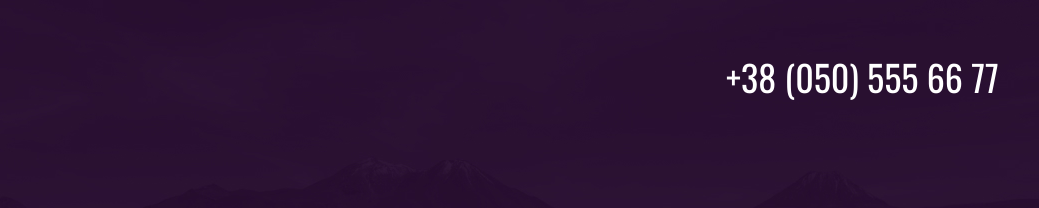
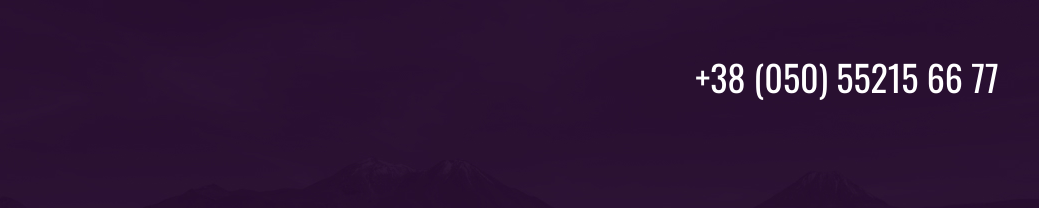
Before and after one commit to S1lent-VS/Auto-express, a plain HTML site: page Auto/Auto/index.html in a window 1280 px wide. Shown: the top 208 px of the page, 241-1280 px from the left. Drawn offline with nearby package versions, Linux system fonts and the light colour scheme.

Commit message:
1
Verificare

```diff
--- a/Auto/Auto/index.html
+++ b/Auto/Auto/index.html
@@ -23,7 +23,7 @@
         <a class="logo" href="#">
           <img class="logo__img" src="images/logo.svg" alt="logo">
         </a>
-        <a class="phone" href="tel:+380505556677">+38 (050) 555 66 77</a>
+        <a class="phone" href="tel:+380505556677">+38 (050) 55215 66 77</a>
       </div>
       <div class="header__content">
         <h1 class="header__title">авто из сша “под ключ”</h1>
```
